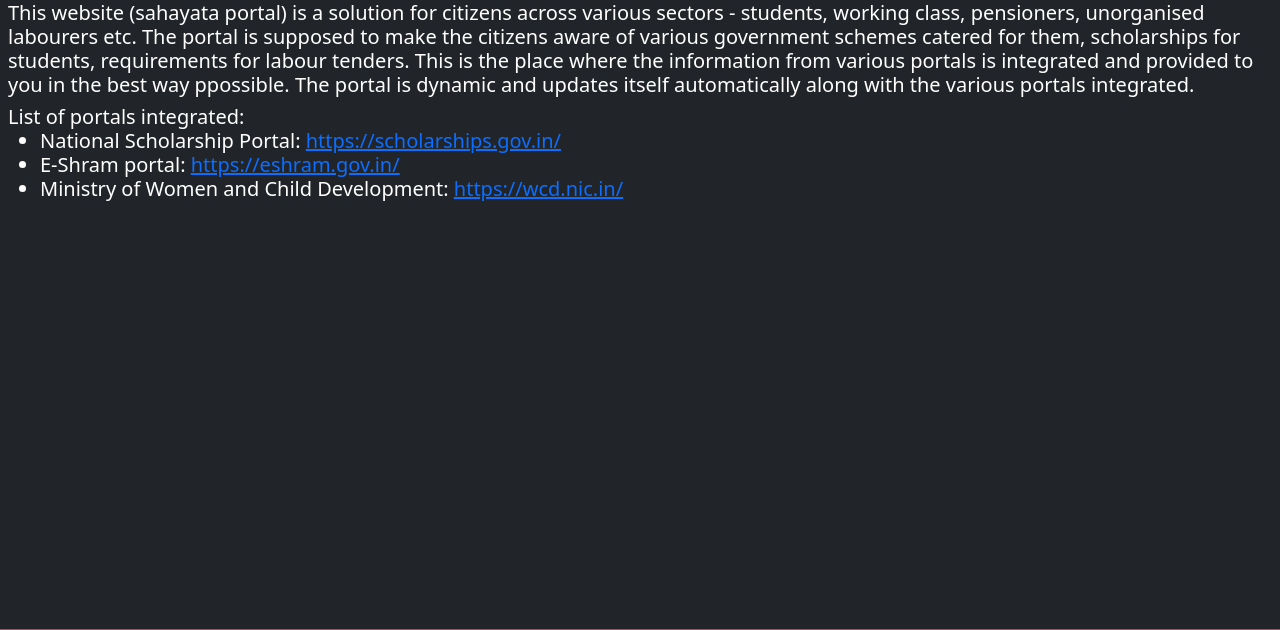
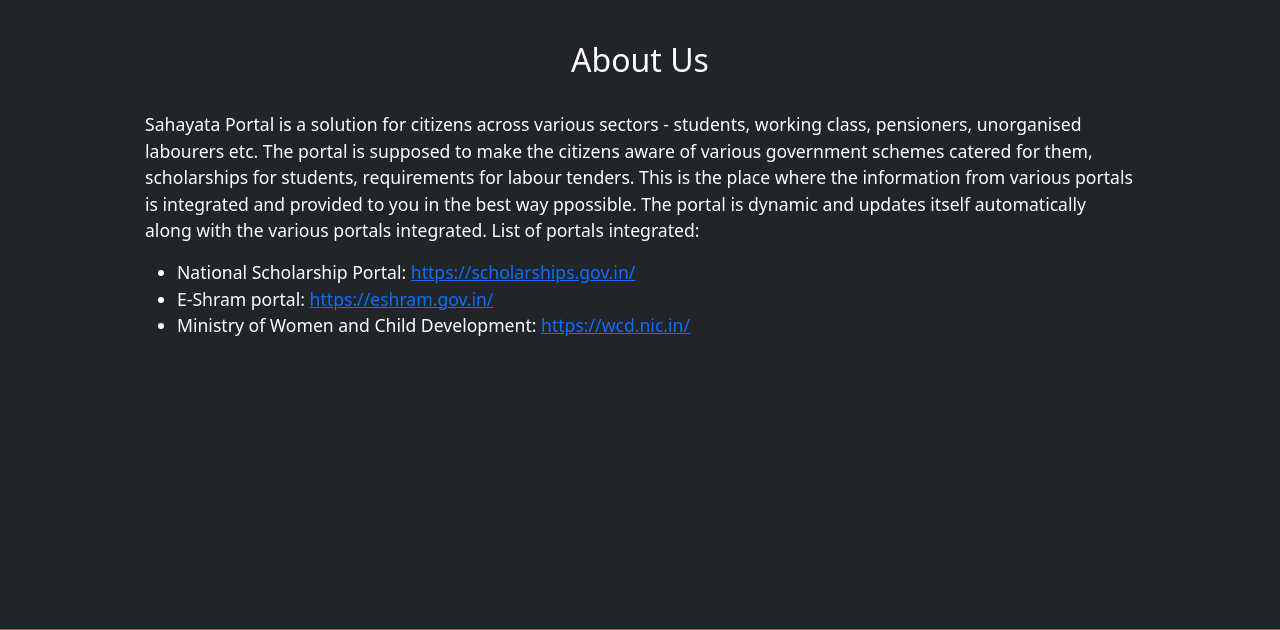
Before and after one commit to Sahayata-Portal/sahayata-portal, a Django app: page /about in a window 1280 px wide. Shown: the part 85-715 px from the top of the page. Run offline with Django 4.2, Linux system fonts and the light colour scheme; parts of the project's set-up code (start-up, migrations or seed data) failed here and were passed over.

Commit message:
Improved translations, About Us page update

```diff
--- a/main/locale.py
+++ b/main/locale.py
@@ -5,20 +5,20 @@
   "Welcome to Sahayata Portal":["Welcome to Sahayata Portal","सहायता पोर्टल में आपका स्वागत है"],
   "Click on the appropriate category:":["Click on the appropriate category:","उपयुक्त श्रेणी पर क्लिक करें:"],
   "Students":["Students","छात्र"],
-  "Labourers":["Labourers","मजदूरों"],
+  "Labourers":["Labourers","श्रमिक"],
   "Employment Schemes":["Employment Schemes","रोजगार योजनाएं"],
   "Social Welfare Schemes":["Social Welfare Schemes","समाज कल्याण योजनाएं"],
-  "Women":["Women","औरत"],
-  "Subscribe for all latest updates!":["Subscribe for all latest updates!","सभी नवीनतम अपडेट के लिए सदस्यता लें!"],
+  "Women":["Women","महिलाएं"],
+  "Subscribe for all latest updates!":["Subscribe for all latest updates!","सभी नए अपडेट्स के लिए सब्सक्राइब करें!"],
   "Language":["Language","भाषा"],
   "Our Team":["Our Team","हमारी टीम"],
   "About":["About","हमारे बारे में"],
-  "Home":["Home","घर"],
+  "Home":["Home","होमपेज"],
   "National Scholarships":["National Scholarships","राष्ट्रीय छात्रवृत्ति"],
   "International Scholarships":["International Scholarships","अंतर्राष्ट्रीय छात्रवृत्ति"],
   "All Rights Reserved © CP301_G1 2022":["All Rights Reserved © CP301_G1 2022","सर्वाधिकार सुरक्षित © CP301_G1 2022"],
   "Click Here":["Click Here","यहाँ क्लिक करें"],
-  "SPEAK":["SPEAK","बोलना"],
+  "SPEAK":["SPEAK","सुनें"],
   "Click here to know more":["Click here to know more","अधिक जानकारी के लिए यहां क्लिक करें"],
   "Loading":["Loading","प्रतीक्षा करें"],
   "OTP":["OTP","ओटीपी"],
@@ -29,8 +29,8 @@
   "Schemes | Sahayata Portal":["Schemes | Sahayata Portal","योजनाएं | सहायता पोर्टल"],
   "Scholarships | Sahayata Portal":["Scholarships | Sahayata Portal","छात्रवृत्ति | सहायता पोर्टल"],
   "Social Welfare Schemes | Sahayata Portal":["Social Welfare Schemes | Sahayata Portal","समाज कल्याण योजनाएं | सहायता पोर्टल"],
-  "Subscribe | Sahayata Portal":["Subscribe | Sahayata Portal","सदस्यता लें | सहायता पोर्टल"],
-  "Unsubscribe | Sahayata Portal":["Unsubscribe | Sahayata Portal","सदस्यता छोड़ें | सहायता पोर्टल"],
+  "Subscribe | Sahayata Portal":["Subscribe | Sahayata Portal","सब्सक्राइब करें! | सहायता पोर्टल"],
+  "Unsubscribe | Sahayata Portal":["Unsubscribe | Sahayata Portal","अनसब्सक्राइब करें | सहायता पोर्टल"],
   "Schemes for women | Sahayata Portal":["Schemes for women | Sahayata Portal","महिलाओं के लिए योजनाएं | सहायता पोर्टल"],
 }
 
--- a/main/templates/main/about.html
+++ b/main/templates/main/about.html
@@ -7,13 +7,18 @@
 {% endblock %}
 
 {% block content %}
-<div class="text-white ms-2"><h5>{% translate request "This website (sahayata portal) is a  solution for citizens across various sectors - students, working class, pensioners, unorganised labourers etc. The portal is supposed to make the citizens aware of various government schemes catered for them, scholarships for students, requirements for labour tenders. This is the place where the information from various portals is integrated and provided to you in the best way ppossible. The portal is dynamic and updates itself automatically along with the various portals integrated." %}</h5>
-<h5>{% translate request "List of portals integrated:" %}
-<ul>
+<div style="padding:40px 5px; margin: auto; max-width:1000px; width:90%; display:block; color:white;">
+    <h2><center>About Us</center></h2>
+    <br>
+    <p style="font-size:1.1em">
+    {% translate request "Sahayata Portal is a solution for citizens across various sectors - students, working class, pensioners, unorganised labourers etc. The portal is supposed to make the citizens aware of various government schemes catered for them, scholarships for students, requirements for labour tenders. This is the place where the information from various portals is integrated and provided to you in the best way ppossible. The portal is dynamic and updates itself automatically along with the various portals integrated." %}
+    {% translate request "List of portals integrated:" %}
+    <ul style="font-size:1.1em">
     <li>{% translate request "National Scholarship Portal:" %} <a href="https://scholarships.gov.in/" target="_blank">https://scholarships.gov.in/</a></li>
     <li>{% translate request "E-Shram portal:" %} <a href="https://eshram.gov.in/" target="_blank">https://eshram.gov.in/</a></li>
     <li>{% translate request "Ministry of Women and Child Development:" %} <a href="https://wcd.nic.in/" target="_blank">https://wcd.nic.in/</a></li>
-</ul>
-</h5></div>
+    </ul>
+    </p>
+</div>
 
 {% endblock %}
```
